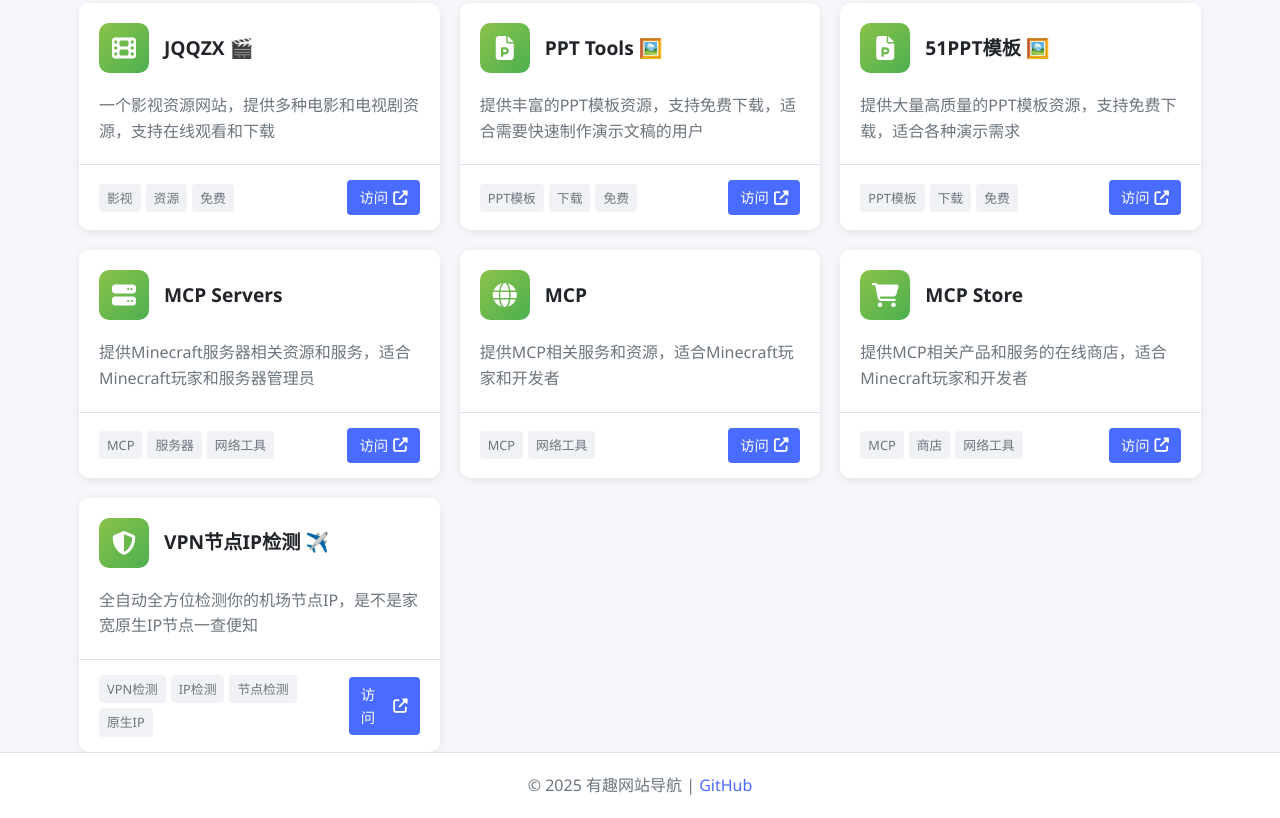
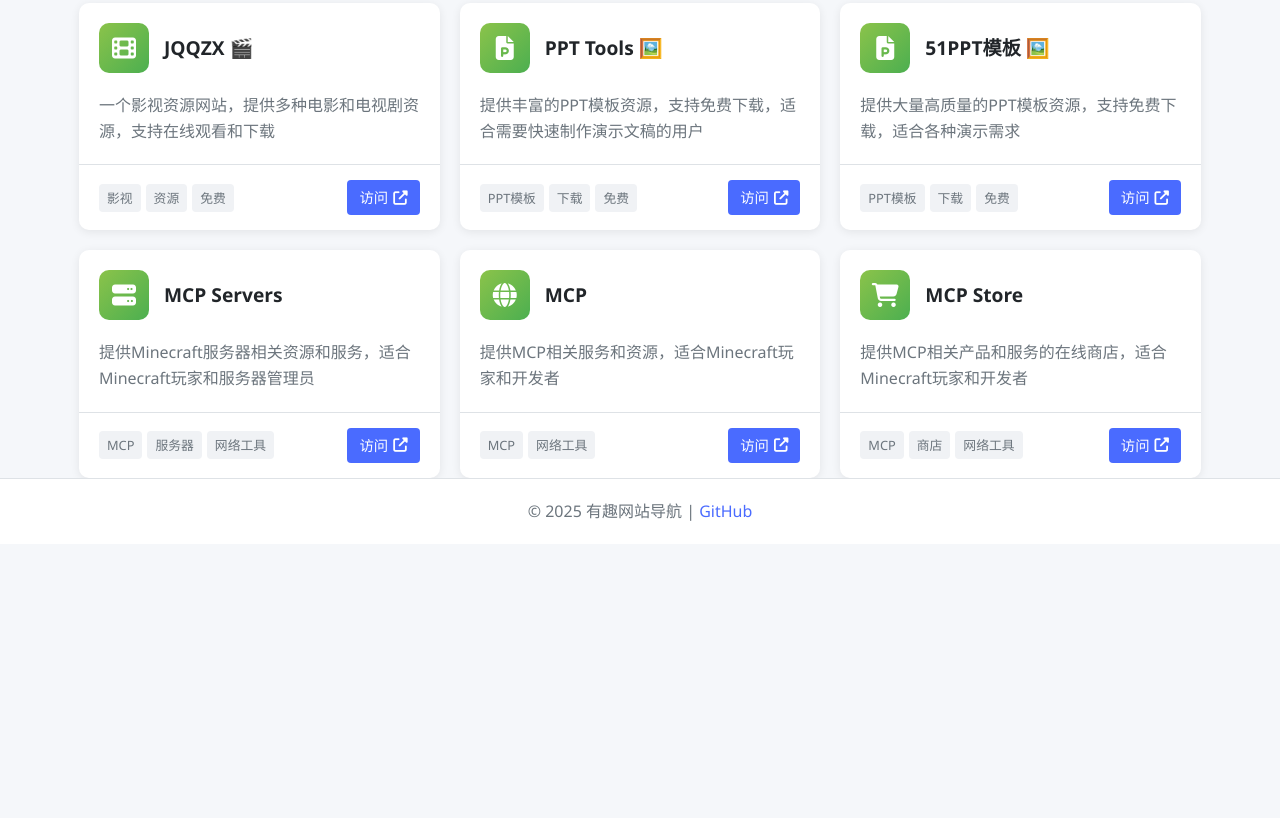
Before and after one commit to qingyin741/interesting_website, a plain HTML site: page index.html in a window 1280 px wide. Shown: the part 5861-6679 px from the top of the page. After the commit the page ends 6405 px from the top, so only its background shows below. Drawn offline with Linux system fonts and the light colour scheme.

Commit message:
Revert "Update index.html"

```diff
--- a/index.html
+++ b/index.html
@@ -1561,26 +1561,6 @@
                     <a href="https://mcpstore.co/" target="_blank" class="visit-btn">访问 <i class="fas fa-external-link-alt"></i></a>
                 </div>
             </div>
-
-            <!-- 新添加的VPN节点IP检测网站 -->
-            <div class="website-card" data-category="network" data-tags="VPN,IP检测,节点检测,原生IP">
-                <div class="card-header">
-                    <div class="svg-icon icon-tools">
-                        <i class="fas fa-shield-alt"></i>
-                    </div>
-                    <h3>VPN节点IP检测 ✈️</h3>
-                </div>
-                <p class="description">全自动全方位检测你的机场节点IP，是不是家宽原生IP节点一查便知</p>
-                <div class="card-footer">
-                    <div class="tags">
-                        <span class="tag tag-type">VPN检测</span>
-                        <span class="tag tag-feature">IP检测</span>
-                        <span class="tag tag-usage">节点检测</span>
-                        <span class="tag tag-usage">原生IP</span>
-                    </div>
-                    <a href="https://ipjiance.com/" target="_blank" class="visit-btn">访问 <i class="fas fa-external-link-alt"></i></a>
-                </div>
-            </div>
         </div>
     </main>
 
```
